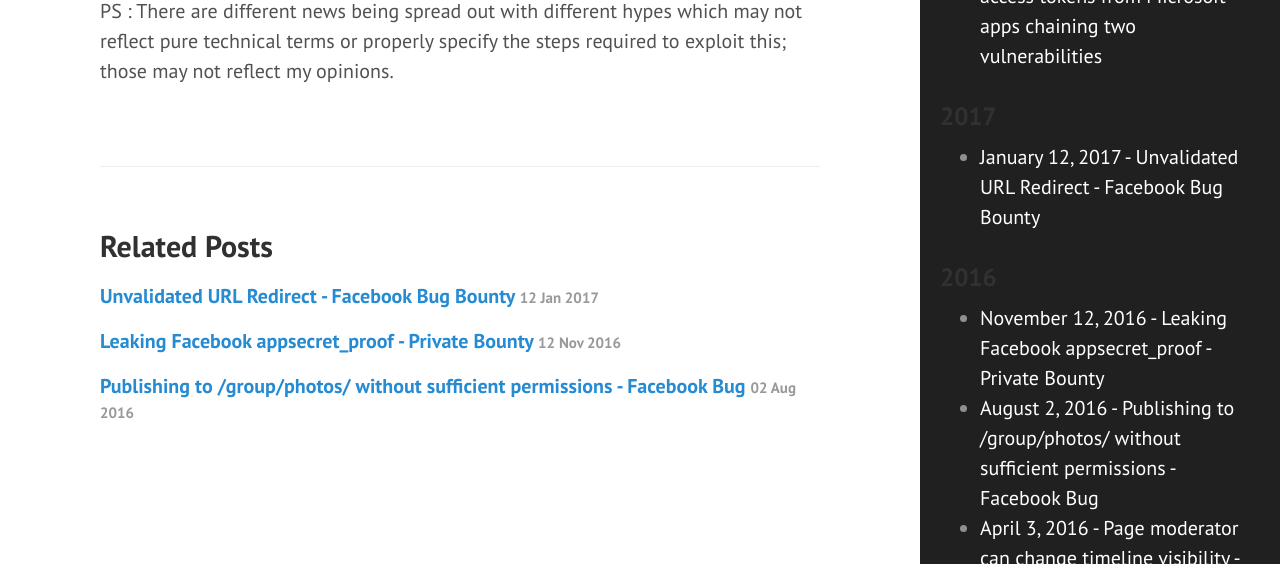
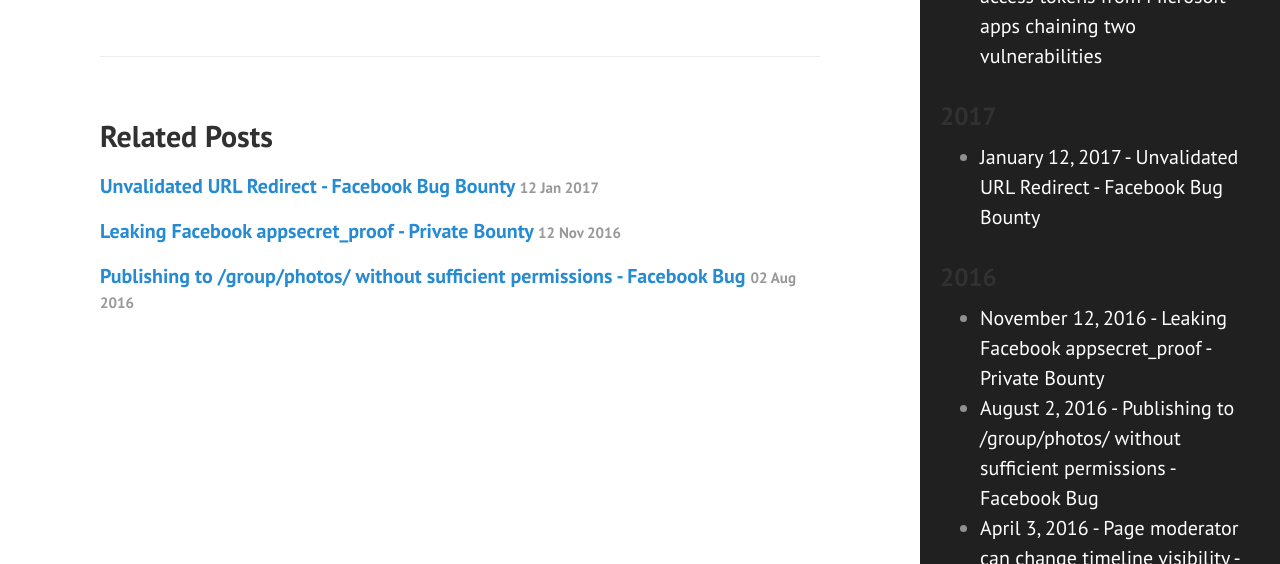
Before and after one commit to sahadnk72/sahadnk72.github.io, a Jekyll site: the page built from _posts/2018-12-12-office-subd.md, in a window 1280 px wide and 900 px high, scrolled down 1283 px, cut to the strip 336-900 px from the top of the window. Built offline with Jekyll 4.4.1, drawn with Linux system fonts in a browser that asks for light colours.

Commit message:
Update 2018-12-12-office-subd.md

```diff
--- a/_posts/2018-12-12-office-subd.md
+++ b/_posts/2018-12-12-office-subd.md
@@ -32,6 +32,3 @@ for a session token and subsequently an account takeover would result.
 
 
 <img src="http://139.59.39.57/images/outlook.jpg" />
-
-PS : There are different news being spread out with different hypes which may not reflect pure technical terms or properly specify
-the steps required to exploit this; those may not reflect my opinions.
```
